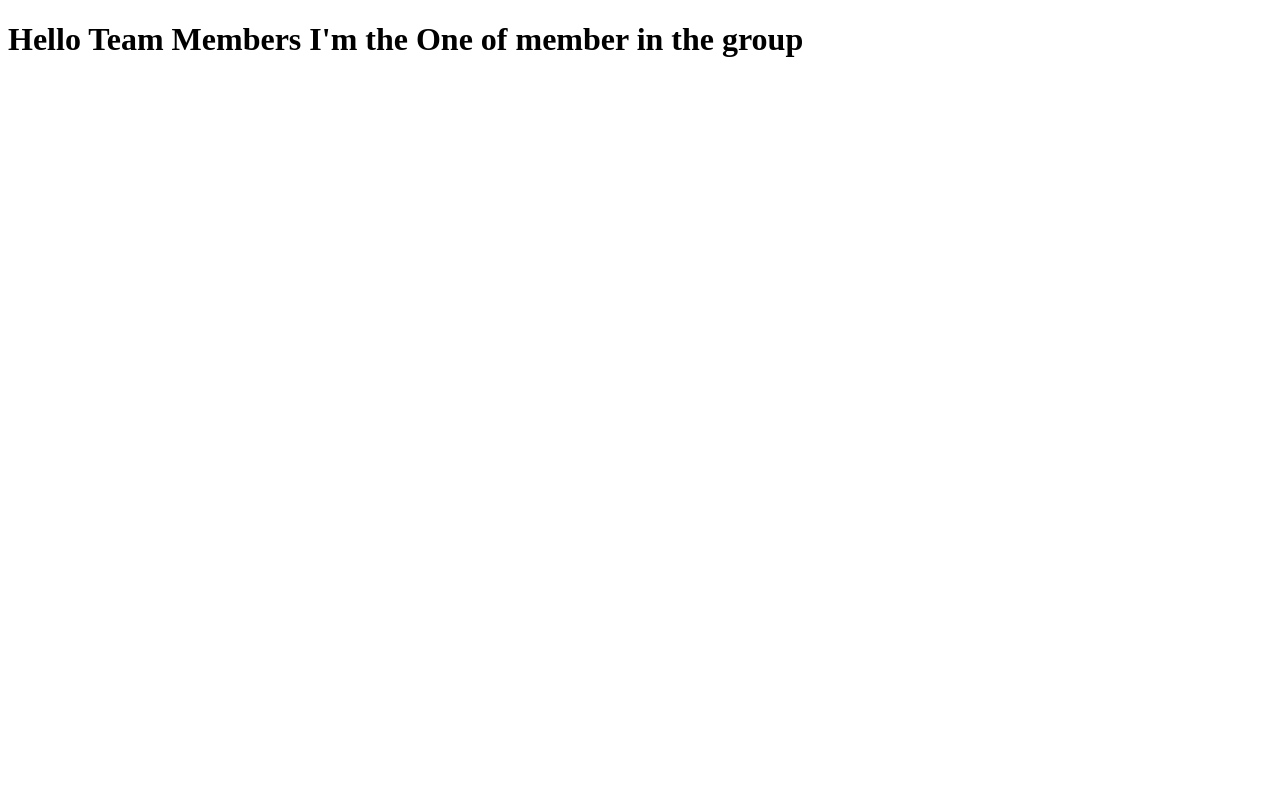
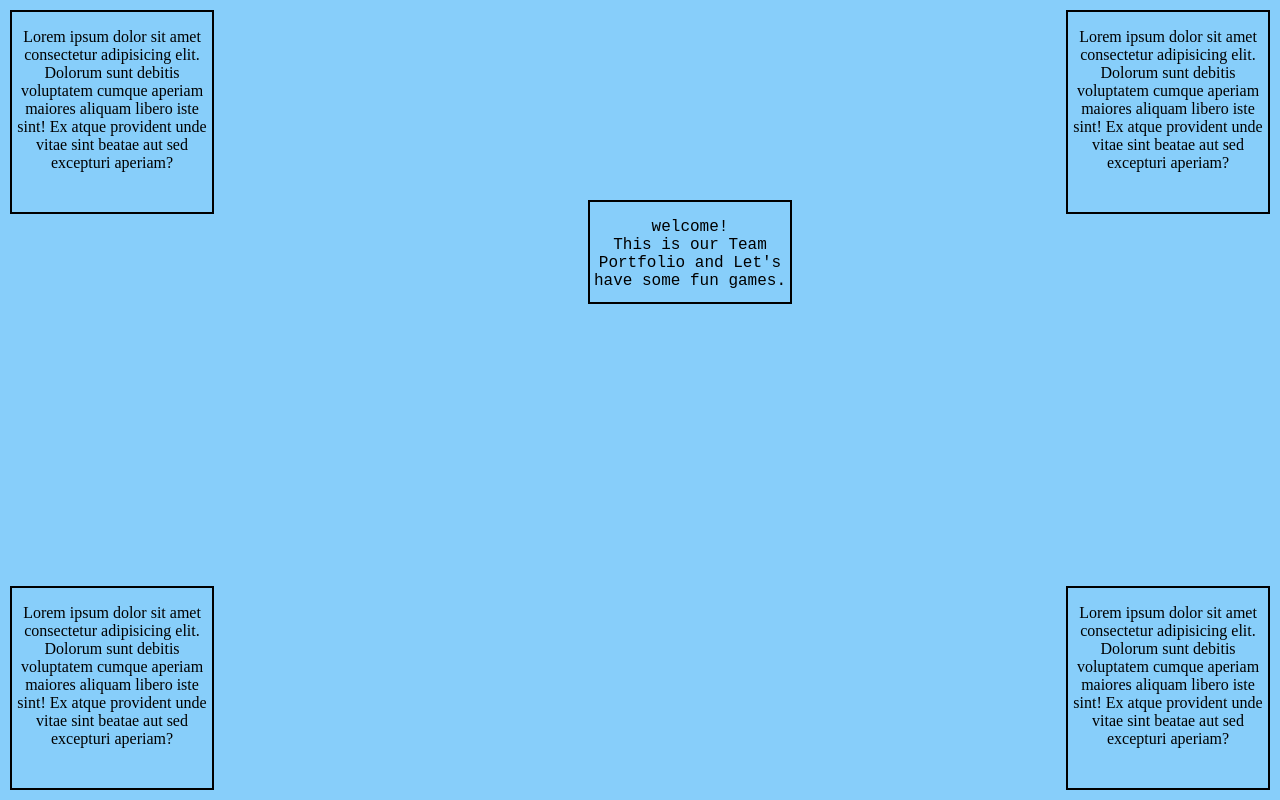
Before and after one commit to project-217-222/workspace, a plain HTML site: page index.html in a window 1280 px wide. Drawn offline with Linux system fonts and the light colour scheme.

Commit message:
31.1.23 2:00

```diff
--- a/index.html
+++ b/index.html
@@ -5,10 +5,26 @@
     <meta http-equiv="X-UA-Compatible" content="IE=edge">
     <meta name="viewport" content="width=device-width, initial-scale=1.0">
     <title>Document</title>
+    <link rel="stylesheet" href="style.css">
 </head>
 <body>
-
-    <h1>Hello Team Members I'm the One of member in the group </h1>
-
+    <div class="welcome">
+        <p>welcome!<br>
+            This is our Team Portfolio
+            and Let's have some fun games.
+        </p>
+    </div>
+    <div class="topleft">
+        <p>Lorem ipsum dolor sit amet consectetur adipisicing elit. Dolorum sunt debitis voluptatem cumque aperiam maiores aliquam libero iste sint! Ex atque provident unde vitae sint beatae aut sed excepturi aperiam?</p>
+    </div>
+    <selection class="topright">
+        <p>Lorem ipsum dolor sit amet consectetur adipisicing elit. Dolorum sunt debitis voluptatem cumque aperiam maiores aliquam libero iste sint! Ex atque provident unde vitae sint beatae aut sed excepturi aperiam?</p>
+    </selection>
+    <selection class="bottomleft">
+        <p>Lorem ipsum dolor sit amet consectetur adipisicing elit. Dolorum sunt debitis voluptatem cumque aperiam maiores aliquam libero iste sint! Ex atque provident unde vitae sint beatae aut sed excepturi aperiam?</p>
+    </selection>
+    <selection class="bottomright">
+        <p>Lorem ipsum dolor sit amet consectetur adipisicing elit. Dolorum sunt debitis voluptatem cumque aperiam maiores aliquam libero iste sint! Ex atque provident unde vitae sint beatae aut sed excepturi aperiam?</p>
+    </selection>
 </body>
 </html>
--- a/style.css
+++ b/style.css
@@ -0,0 +1,67 @@
+*
+{
+    background-color: rgb(135,206,250);
+}
+
+.welcome
+{
+    border: 2px solid black;
+    width: 200px;
+    height: 100px;
+    margin-top: 200px;
+    margin-left: 580px;
+    text-align: center;
+    font-family: 'Courier New', Courier, monospace;
+}
+
+.topleft
+{
+    border: 2px solid black;
+    width: 200px;
+    height: 200px;
+    text-align: center;
+    position:absolute ;
+    top:0;
+    left:0;
+    margin-left: 10px;
+    margin-top: 10px;
+}
+
+.topright
+{
+    border: 2px solid black;
+    width: 200px;
+    height: 200px;
+    text-align: center;
+    position:absolute ;
+    top:0;
+    right:0;
+    margin-right: 10px;
+    margin-top: 10px;
+}
+
+.bottomleft
+{
+    border: 2px solid black;
+    width: 200px;
+    height: 200px;
+    text-align: center;
+    position:absolute ;
+    bottom:0;
+    left:0;
+    margin-left: 10px;
+    margin-bottom: 10px;
+}
+
+.bottomright
+{
+    border: 2px solid black;
+    width: 200px;
+    height: 200px;
+    text-align: center;
+    position:absolute ;
+    bottom:0;
+    right:0;
+    margin-right: 10px;
+    margin-bottom: 10px;
+}
```
